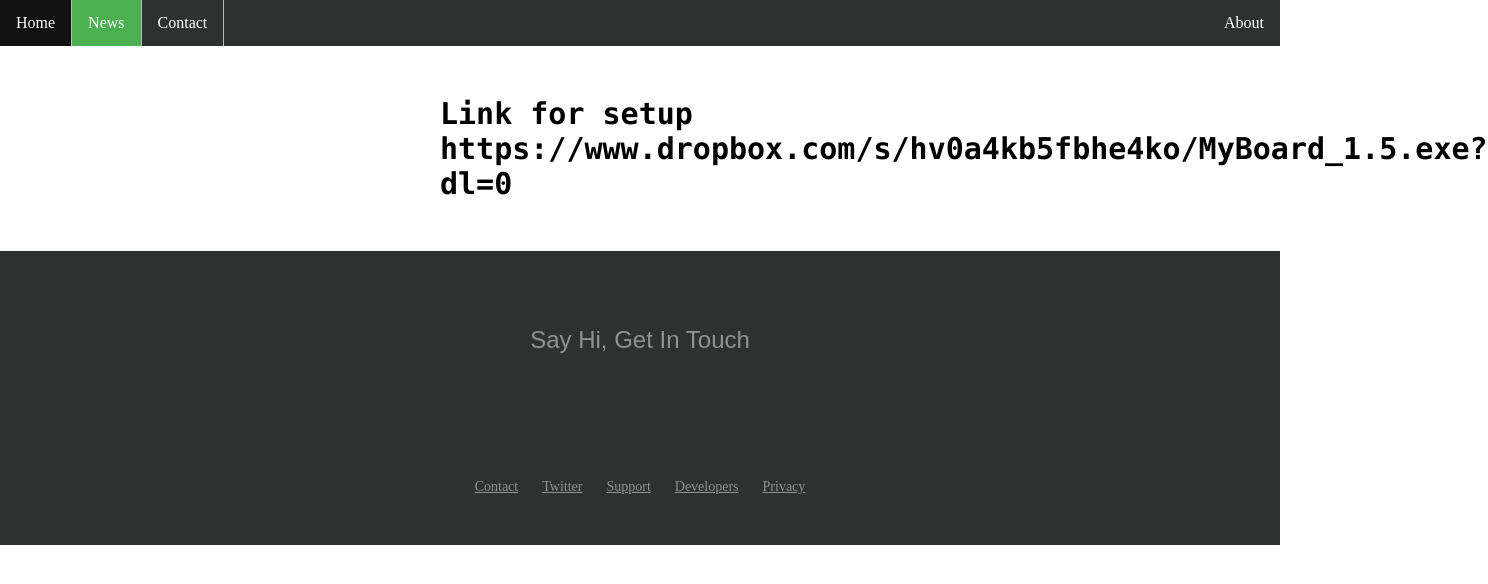
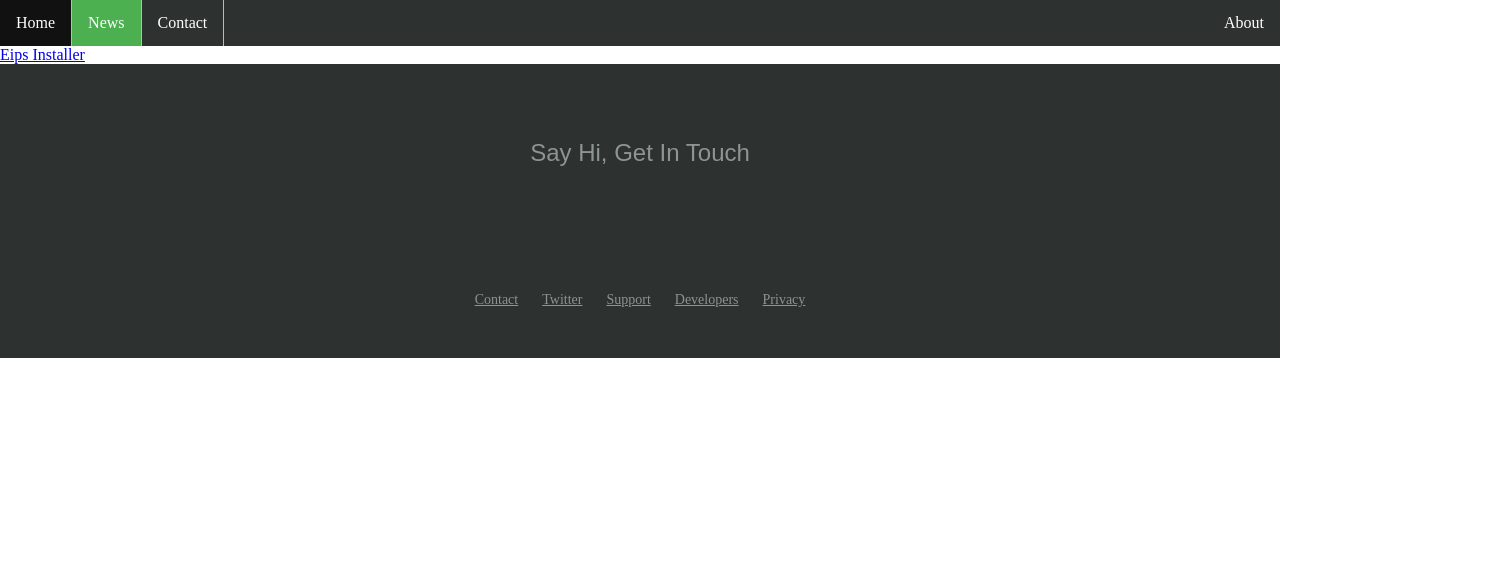
Before and after one commit to TechPhonix/TechPhonix.github.io, a plain HTML site: page index.html in a window 1280 px wide. Both pictures are taken after a click on the link "News". Shown: the whole page, 1488 px wide, since content can reach past the window. Drawn offline with nearby package versions, Linux system fonts and the light colour scheme.

Commit message:
Updates : Eips Link
apppends Html child in div

```diff
--- a/index.html
+++ b/index.html
@@ -33,7 +33,11 @@
             $("#news").click(function(){
                 resetAll();
                 document.getElementById('news').className = 'active';
-                $("#ChangeThis").html("<b>Link for setup https://www.dropbox.com/s/hv0a4kb5fbhe4ko/MyBoard_1.5.exe?dl=0 </b>");
+				$("#ChangeThis").html("");
+				var link = document.createElement('a');
+				link.textContent = 'Eips Installer';
+				link.href = 'https://www.dropbox.com/s/hv0a4kb5fbhe4ko/MyBoard_1.5.exe?dl=0';
+				document.getElementById('ChangeThis').appendChild(link);
             });
 
             $("#contact").click(function(){
@@ -63,7 +67,9 @@
     </div>
 </section>
 
-<p id="ChangeThis">Site is under construction</p>
+<section id="content">
+    <div id="ChangeThis">Site is under construction</div>
+</section>
 
 <section id="footer">
     <div class="container">
```
